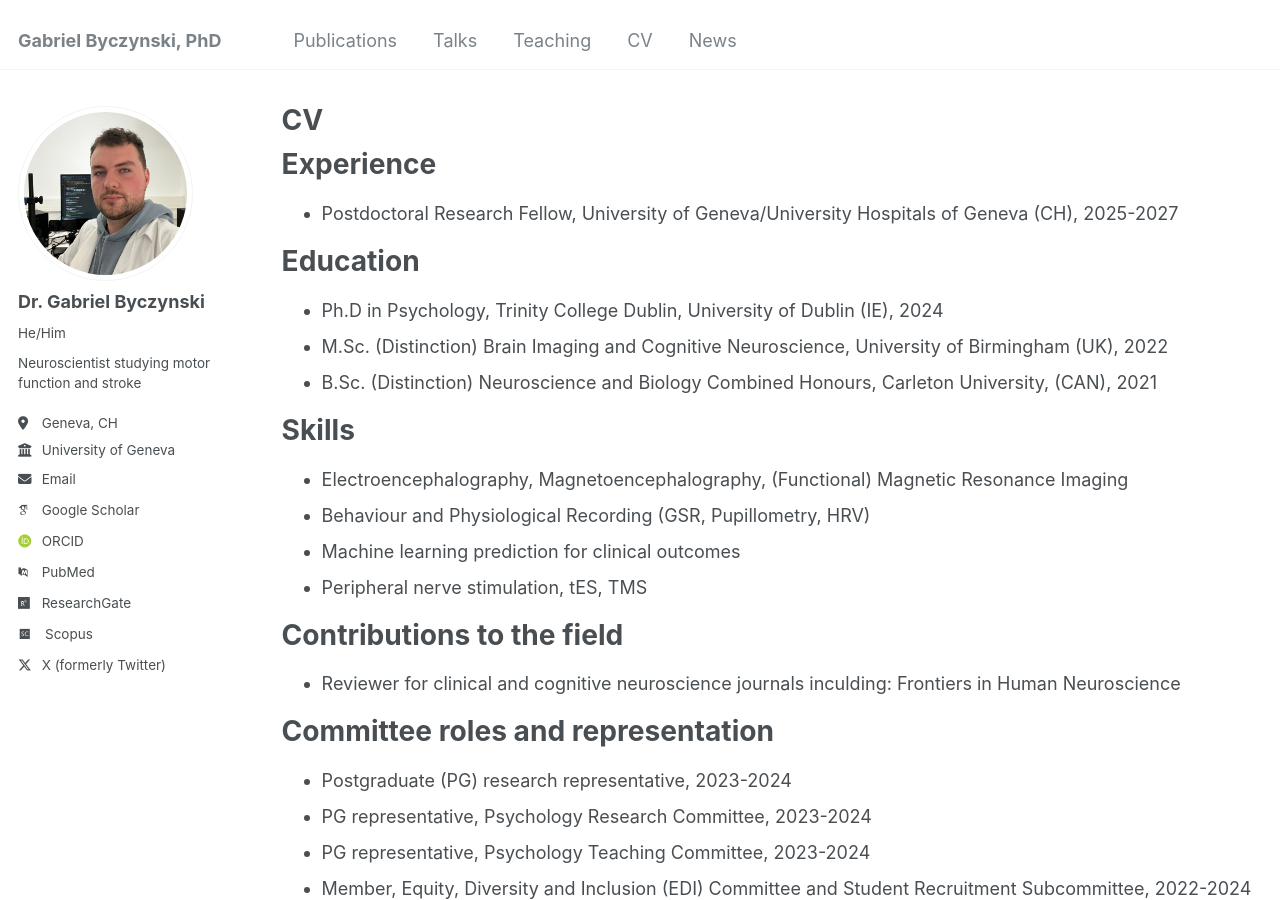
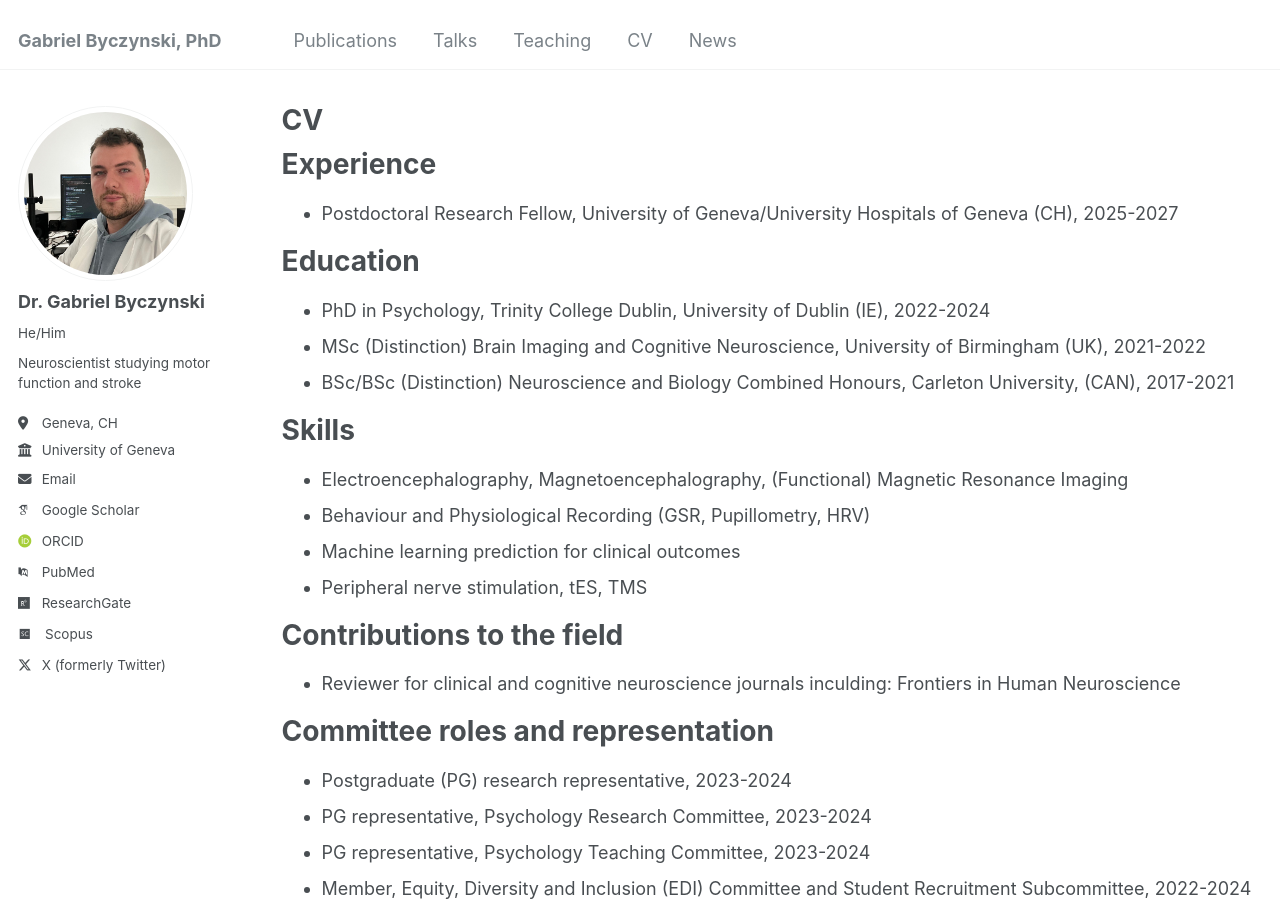
Before and after one commit to gabebyczynski/gabebyczynski.github.io, a Jekyll site: the page built from _pages/cv.md, in a window 1280 px wide and 900 px high. Built offline with Jekyll 4.4.1, drawn with Linux system fonts in a browser that asks for light colours; some web fonts are replaced.

Commit message:
Update cv.md

```diff
--- a/_pages/cv.md
+++ b/_pages/cv.md
@@ -15,9 +15,9 @@ Experience
 
 Education
 ======
-* Ph.D in Psychology, Trinity College Dublin, University of Dublin (IE), 2024
-* M.Sc. (Distinction) Brain Imaging and Cognitive Neuroscience, University of Birmingham (UK), 2022
-* B.Sc. (Distinction) Neuroscience and Biology Combined Honours, Carleton University, (CAN), 2021
+* PhD in Psychology, Trinity College Dublin, University of Dublin (IE), 2022-2024
+* MSc (Distinction) Brain Imaging and Cognitive Neuroscience, University of Birmingham (UK), 2021-2022
+* BSc/BSc (Distinction) Neuroscience and Biology Combined Honours, Carleton University, (CAN), 2017-2021
 
 Skills
 ======
```
